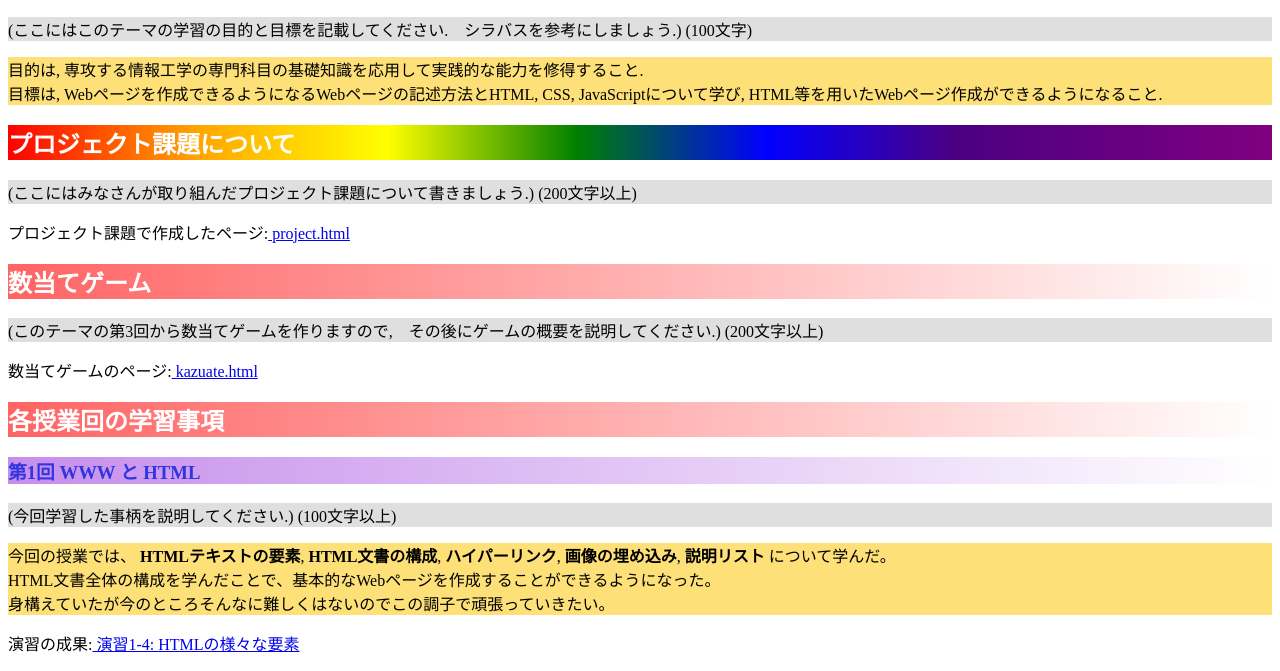
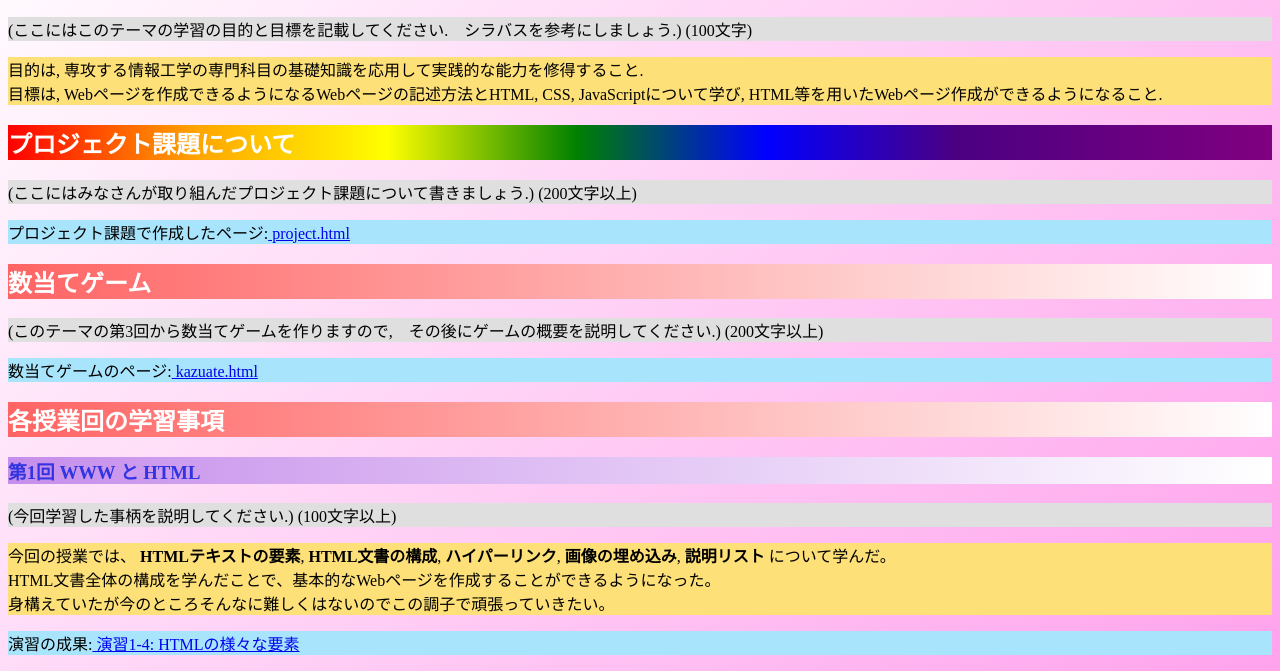
Before and after one commit to G484962024/medialabo, a plain HTML site: page index.html in a window 1280 px wide. Shown: the part 127-798 px from the top of the page. Drawn offline with Linux system fonts and the light colour scheme.

Commit message:
index.html

```diff
--- a/style.css
+++ b/style.css
@@ -1,3 +1,7 @@
+body {
+    background: linear-gradient(to right bottom, white, rgb(255, 140, 232));
+}
+
 h1 {
     color: white;
     text-shadow:
@@ -37,3 +41,7 @@ p.info {
 p.nyuryoku {
     background-color: #fde078;
 }
+
+p.link {
+    background-color: rgb(168, 229, 252);
+}
```
